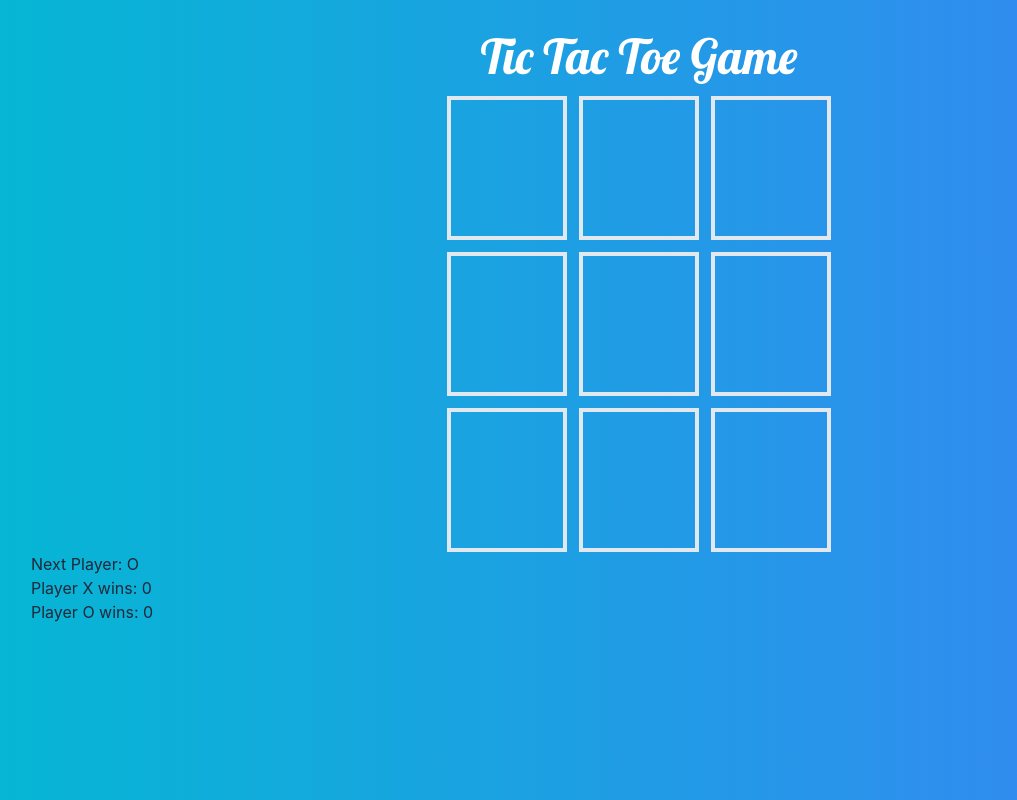
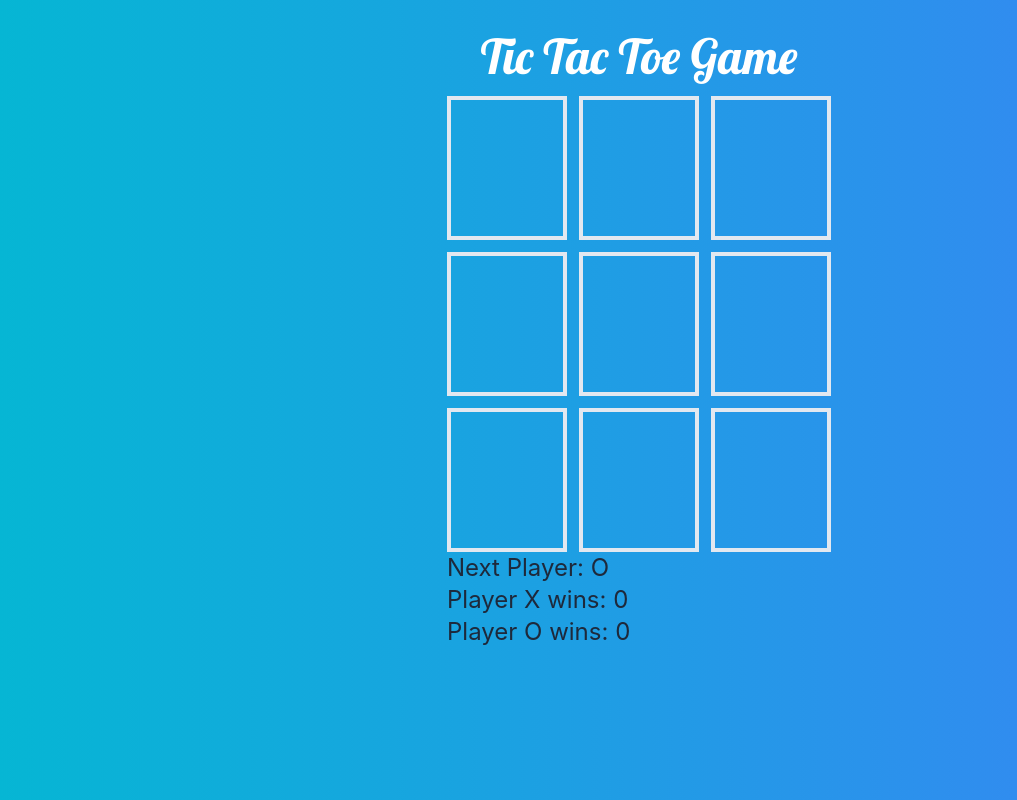
Before and after one commit to Nigraum/tic-tac-toe-react, a React (Vite) app: page / in a window 1280 px wide. Shown: the whole page, without its empty margins (1-1018 px from the left). Built offline with nearby package versions, Linux system fonts and the light colour scheme.

Commit message:
Styling scores div

```diff
--- a/src/Game.tsx
+++ b/src/Game.tsx
@@ -111,7 +111,7 @@ function Game() {
           ))}
         </div>
 
-        <div>
+        <div className="mx-auto w-96 text-2xl text-serif">
             <p>Next Player: <span>{currentPlayer}</span></p>
             <p>Player X wins: <span>{scores["X"]}</span></p>
             <p>Player O wins: <span>{scores["O"]}</span></p>
```
